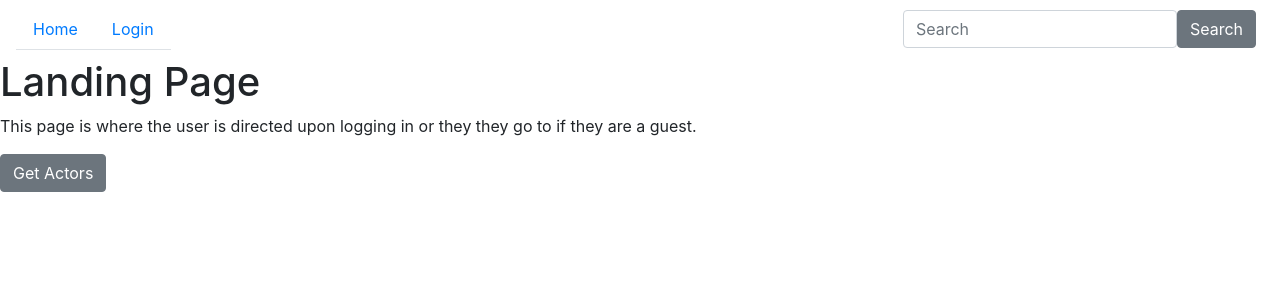
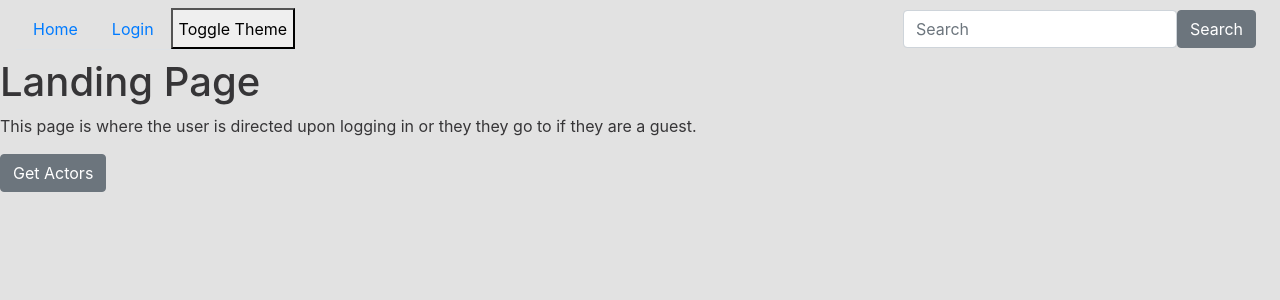
Before and after one commit to revature-react-5-4-20-classroom/project-2-group-1, a React (Create React App) app in the folder project2/: page / in a window 1280 px wide. Shown: the top 300 px of the page. Built offline with nearby package versions, Linux system fonts and the light colour scheme.

Commit message:
Base darkmode toggle and movie model

```diff
--- a/project2/package.json
+++ b/project2/package.json
@@ -15,6 +15,7 @@
     "@types/react-router-dom": "^5.1.5",
     "@types/react-toastify": "^4.1.0",
     "@types/reactstrap": "^8.4.2",
+    "@types/styled-components": "^5.1.0",
     "axios": "^0.19.2",
     "bootstrap": "^4.5.0",
     "react": "^16.13.1",
@@ -27,6 +28,7 @@
     "reactstrap": "^8.4.1",
     "redux": "^4.0.5",
     "redux-thunk": "^2.3.0",
+    "styled-components": "^5.1.1",
     "typescript": "^3.7.5"
   },
   "scripts": {
--- a/project2/src/App.tsx
+++ b/project2/src/App.tsx
@@ -1,4 +1,4 @@
-import React from "react";
+import React, {useState} from "react";
 import { BrowserRouter as Router, Route, Switch, Redirect } from 'react-router-dom';
 import { Provider, connect } from "react-redux";
 import { store } from "./redux/store";
@@ -12,6 +12,10 @@ import { MoviesListFormPage } from "./pages/MoviesListFormPage";
 import { MoviesListPage } from "./pages/MoviesListPage";
 import {NavBar} from "./components/NavBar"
 import { Nav } from "reactstrap";
+import {ThemeProvider} from 'styled-components';
+import { lightTheme, darkTheme} from "./styling/theme"
+import {GlobalStyles} from "./styling/global"
+import { toggle } from "./components/toggleComponent";
 
 //! For Redux
 const mapStateToProps = (state: IState) => {
@@ -30,13 +34,45 @@ const mapDispatchToProps = {
 const GenericReduxContainer = connect(mapStateToProps, mapDispatchToProps)(GenericPage);
 //! End of Redux
 
+
 export class App extends React.Component<any, any> {
+
+  constructor(props: any)
+  {
+    super(props)
+    this.state=
+    {
+      loggedInUser: null,
+      theme: 'light'
+    }
+  }
+
+  toggleTheme = () =>{
+    if(this.state.theme === 'light')
+    {
+      this.setState({
+        theme: 'dark'
+      })
+    }
+    else
+    {
+      this.setState({
+        theme: 'light'
+      })
+    }
+  };
+
   render() {
     return (
+      <ThemeProvider theme = {this.state.theme ==='light' ? lightTheme : darkTheme}>
+        <GlobalStyles/>
         <div>
           <Provider store={store}>
             <Router>
-            <NavBar/>
+              <NavBar
+                loggedInUser = {this.state.loggedInUser}
+                toggleTheme={this.toggleTheme}
+              />
 
               <Switch>
                 <Route path="/login" render={(props) =>
@@ -87,6 +123,7 @@ export class App extends React.Component<any, any> {
             </Router>
           </Provider>
         </div>
+      </ThemeProvider>
     )
   }
 }
--- a/project2/src/components/NavBar.tsx
+++ b/project2/src/components/NavBar.tsx
@@ -5,12 +5,14 @@ import { NavLink } from 'react-router-dom';
 import React from 'react';
 import { User } from '../models/Users';
 
+
 interface INavBarProps
 {
-    loggedInUser: User | null
+    loggedInUser: User | null,
+    toggleTheme: ()=> void
 }
 
-export class NavBar extends React.Component<any, any>
+export class NavBar extends React.Component<INavBarProps, any>
 {
     render(){
         return(
@@ -23,7 +25,8 @@ export class NavBar extends React.Component<any, any>
                     <NavItem>
                         <NavLink to="/login" className="nav-link" activeClassName="active">Login</NavLink>
                     </NavItem>
-                    <NavItem tag={()=>{return <Button to="/home"  hidden={!this.props.loggedInUser} onClick={this.props.logoutUser} color="secondary" outline>Logout</Button>}} />
+                    <NavItem tag={()=>{return <Button to="/home"  hidden={!this.props.loggedInUser} /*onClick={this.props.logoutUser}*/ color="secondary" outline>Logout</Button>}} />
+                    <button onClick={()=>this.props.toggleTheme()}>Toggle Theme</button>
                 </Nav>
                 <Form inline className="mr-sm-2">
                     <FormGroup >
--- /dev/null
+++ b/project2/src/components/toggleComponent.tsx
@@ -0,0 +1,22 @@
+import React, { useState } from "react";
+
+export function toggle()
+{
+    //Theme work
+  const [theme, setTheme] = useState('light');
+
+  // The function that toggles between themes
+  const toggleTheme = () => {
+    // if the theme is not light, then set it to dark
+    if (theme === 'light') {
+      setTheme('dark');
+    // otherwise, it should be light
+    } else {
+      setTheme('light');
+    }
+  }
+
+  return(
+      toggleTheme()
+  )
+}
--- /dev/null
+++ b/project2/src/styling/global.js
@@ -0,0 +1,18 @@
+import { createGlobalStyle } from 'styled-components';
+
+export const GlobalStyles = createGlobalStyle`
+  *,
+  *::after,
+  *::before {
+    box-sizing: border-box;
+  }
+
+  body {
+    background: ${({ theme }) => theme.body};
+    color: ${({ theme }) => theme.text};
+    display: flex;
+    flex-direction: column;
+    justify-content: center;
+    font-family: BlinkMacSystemFont, -apple-system, 'Segoe UI', Roboto, Helvetica, Arial, sans-serif;
+    transition: all 0.25s linear;
+  }`
--- /dev/null
+++ b/project2/src/styling/theme.js
@@ -0,0 +1,13 @@
+export const lightTheme = {
+    body: '#E2E2E2',
+    text: '#363537',
+    toggleBorder: '#FFF',
+    gradient: 'linear-gradient(#39598A, #79D7ED)',
+  }
+
+  export const darkTheme = {
+    body: '#363537',
+    text: '#FAFAFA',
+    toggleBorder: '#6B8096',
+    gradient: 'linear-gradient(#091236, #1E215D)',
+  }
```
Also changed, not shown: project2/src/models/Movie.tsx (added, +50 -0 lines), 2 other files (tests, documents, lock files or other folders). Lines whose indentation alone changed are shown as unchanged.
